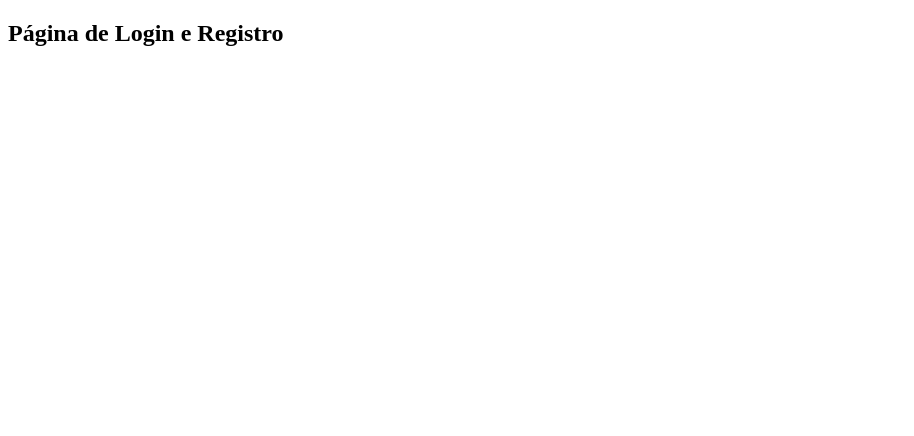
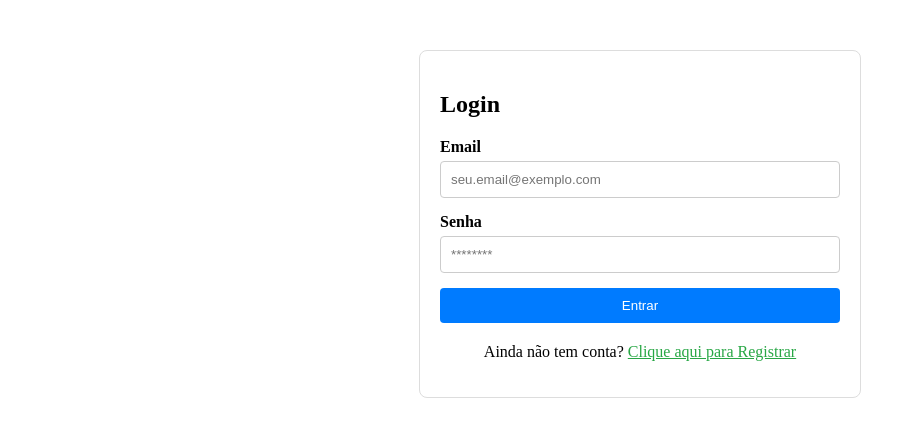
Before and after one commit to Pedro-Goncalves-Costa-Melo/frontEndPSCompJr, a React (Vite) app: page / in a window 1280 px wide. Shown: the top 436 px of the page, without its empty margins (0-914 px from the left). Built offline with nearby package versions, Linux system fonts and the light colour scheme.

Commit message:
Feature: Implementação do formulário de Registro e função register no authService

```diff
--- /dev/null
+++ b/src/components/Input.jsx
@@ -0,0 +1,19 @@
+// src/components/Input.jsx
+import React from 'react';
+
+const Input = ({ label, type, value, onChange, placeholder }) => {
+  return (
+    <div style={{ marginBottom: '15px' }}>
+      <label style={{ display: 'block', marginBottom: '5px', fontWeight: 'bold' }}>{label}</label>
+      <input
+        type={type}
+        value={value}
+        onChange={onChange}
+        placeholder={placeholder}
+        style={{ padding: '10px', width: '100%', boxSizing: 'border-box', border: '1px solid #ccc', borderRadius: '4px' }}
+      />
+    </div>
+  );
+};
+
+export default Input;
--- /dev/null
+++ b/src/components/RegisterForm.jsx
@@ -0,0 +1,70 @@
+// src/components/RegisterForm.jsx
+import React, { useState } from 'react';
+import { useNavigate } from 'react-router-dom';
+import Input from './Input';
+import { register } from '../services/authService';
+
+const RegisterForm = ({ toggleForm }) => {
+  const [email, setEmail] = useState('');
+  const [password, setPassword] = useState('');
+  const [confirmPassword, setConfirmPassword] = useState('');
+  const [error, setError] = useState('');
+  const navigate = useNavigate();
+
+  const handleRegister = (e) => {
+    e.preventDefault();
+    setError('');
+
+    if (password !== confirmPassword) {
+      setError('A senha e a confirmação de senha não coincidem.');
+      return;
+    }
+
+    if (register(email, password)) {
+      navigate('/home');
+    } else {
+      setError('Preencha todos os campos para se registrar.');
+    }
+  };
+
+  return (
+    <div style={{ maxWidth: '400px', margin: '50px auto', padding: '20px', border: '1px solid #ddd', borderRadius: '8px' }}>
+      <h2>Registro</h2>
+      <form onSubmit={handleRegister}>
+        <Input
+          label="Email"
+          type="email"
+          value={email}
+          onChange={(e) => setEmail(e.target.value)}
+          placeholder="seu.email@exemplo.com"
+        />
+        <Input
+          label="Senha"
+          type="password"
+          value={password}
+          onChange={(e) => setPassword(e.target.value)}
+          placeholder="Mínimo 6 caracteres"
+        />
+        <Input
+          label="Confirmar Senha"
+          type="password"
+          value={confirmPassword}
+          onChange={(e) => setConfirmPassword(e.target.value)}
+          placeholder="Repita a senha"
+        />
+        {error && <p style={{ color: 'red' }}>{error}</p>}
+        <button type="submit" style={{ padding: '10px 15px', backgroundColor: '#28a745', color: 'white', border: 'none', borderRadius: '4px', cursor: 'pointer', width: '100%', marginTop: '10px' }}>
+          Registrar
+        </button>
+      </form>
+      <p style={{ marginTop: '20px', textAlign: 'center' }}>
+        Já tem conta?{' '}
+        <a href="#" onClick={() => toggleForm('login')} style={{ color: '#007bff', cursor: 'pointer' }}>
+          Clique aqui para Login
+        </a>
+      </p>
+    </div>
+  );
+};
+
+export default RegisterForm;
--- a/src/pages/LoginPage.jsx
+++ b/src/pages/LoginPage.jsx
@@ -1,10 +1,72 @@
-import React from 'react';
+// src/pages/LoginPage.jsx
+import React, { useState, useEffect } from 'react';
+import { useNavigate } from 'react-router-dom';
+import Input from '../components/Input';
+import RegisterForm from '../components/RegisterForm';
+import { login, isAuthenticated } from '../services/authService';
 
 const LoginPage = () => {
+  const [email, setEmail] = useState('');
+  const [password, setPassword] = useState('');
+  const [error, setError] = useState('');
+  const [isLoginView, setIsLoginView] = useState(true);
+  const navigate = useNavigate();
+
+  useEffect(() => {
+    if (isAuthenticated()) {
+      navigate('/home');
+    }
+  }, [navigate]);
+
+  const handleLogin = (e) => {
+    e.preventDefault();
+    setError('');
+
+    if (login(email, password)) {
+      navigate('/home');
+    } else {
+      setError('Credenciais inválidas. Tente novamente.');
+    }
+  };
+
+  const toggleForm = (formType) => {
+    setIsLoginView(formType === 'login');
+    setError('');
+  };
+
+  if (!isLoginView) {
+    return <RegisterForm toggleForm={toggleForm} />;
+  }
+
   return (
-    <div>
-      <h2>Página de Login e Registro</h2>
-      {/* form */}
+    <div style={{ maxWidth: '400px', margin: '50px auto', padding: '20px', border: '1px solid #ddd', borderRadius: '8px' }}>
+      <h2>Login</h2>
+      <form onSubmit={handleLogin}>
+        <Input
+          label="Email"
+          type="email"
+          value={email}
+          onChange={(e) => setEmail(e.target.value)}
+          placeholder="seu.email@exemplo.com"
+        />
+        <Input
+          label="Senha"
+          type="password"
+          value={password}
+          onChange={(e) => setPassword(e.target.value)}
+          placeholder="********"
+        />
+        {error && <p style={{ color: 'red' }}>{error}</p>}
+        <button type="submit" style={{ padding: '10px 15px', backgroundColor: '#007bff', color: 'white', border: 'none', borderRadius: '4px', cursor: 'pointer', width: '100%' }}>
+          Entrar
+        </button>
+      </form>
+      <p style={{ marginTop: '20px', textAlign: 'center' }}>
+        Ainda não tem conta?{' '}
+        <a href="#" onClick={() => toggleForm('register')} style={{ color: '#28a745', cursor: 'pointer' }}>
+          Clique aqui para Registrar
+        </a>
+      </p>
     </div>
   );
 };
--- a/src/services/authService.js
+++ b/src/services/authService.js
@@ -1,7 +1,7 @@
 const AUTH_KEY = 'isAuthenticated';
 
 /**
- * Simula a verificação de credenciais e "loga" o usuário.
+ * Simula a verificação de credenciais e "loga" o usuário
  * @param {string} email
  * @param {string} password
  * @returns {boolean}
@@ -29,3 +29,17 @@ export const logout = () => {
 export const isAuthenticated = () => {
   return localStorage.getItem(AUTH_KEY) === 'true';
 };
+
+/**
+ * Simula o registro de um novo usuário
+ * @param {string} email
+ * @param {string} password
+ * @returns {boolean}
+ */
+export const register = (email, password) => {
+  if (email && password) {
+    localStorage.setItem(AUTH_KEY, 'true');
+    return true;
+  }
+  return false;
+};
```
